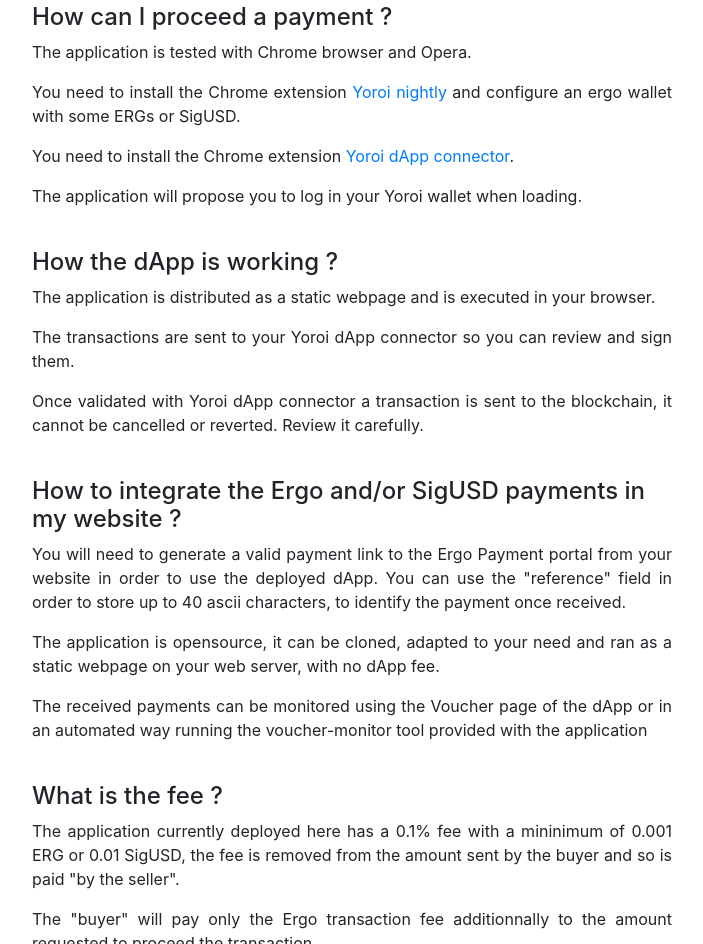
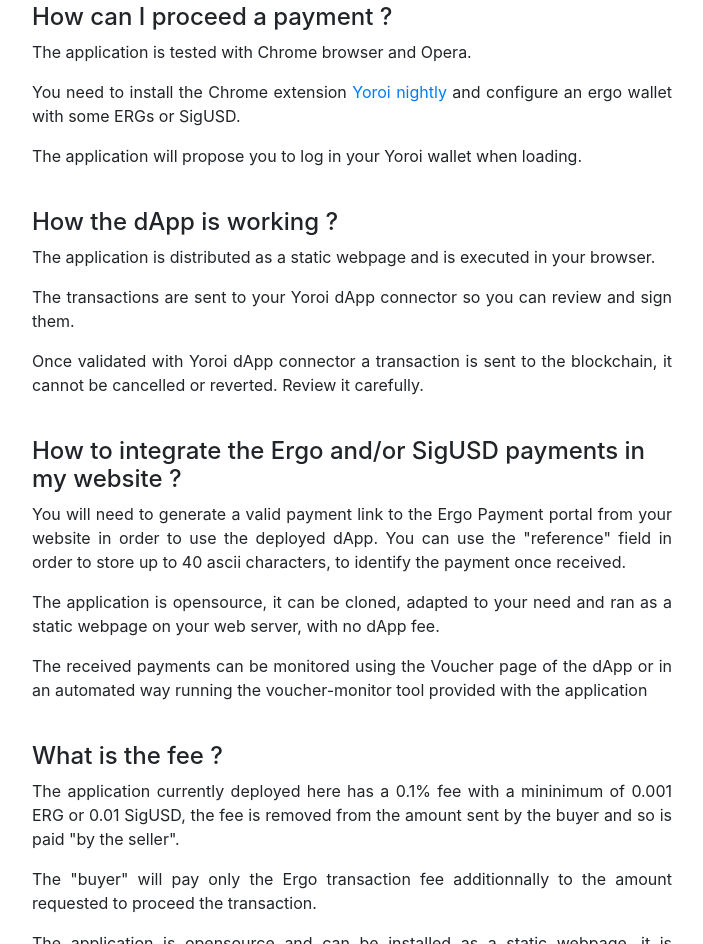
Before and after one commit to ThierryM1212/ergo-pay, a website built with webpack: page ergo-payment-portal/src/about.html in a window 1280 px wide. Shown: the part 765-1709 px from the top of the page, without its empty margins (288-991 px from the left). Built offline with nearby package versions, Linux system fonts and the light colour scheme; some packages are replaced by stand-ins of ours.

Commit message:
remove dApp connector requirement

```diff
--- a/ergo-payment-portal/src/about.html
+++ b/ergo-payment-portal/src/about.html
@@ -71,9 +71,6 @@
         <p class="text-justify">You need to install the Chrome extension <a
                 href="https://chrome.google.com/webstore/detail/yoroi-nightly/poonlenmfdfbjfeeballhiibknlknepo"
                 target="_blank">Yoroi nightly</a> and configure an ergo wallet with some ERGs or SigUSD.</p>
-        <p class="text-justify">You need to install the Chrome extension <a
-                href="https://chrome.google.com/webstore/detail/yoroi-ergo-dapp-connector/chifollcalpmjdiokipacefnpmbgjnle"
-                target="_blank">Yoroi dApp connector</a>.</p>
         <p class="text-justify">The application will propose you to log in your Yoroi wallet when loading.</p>
         <br />
 
```
